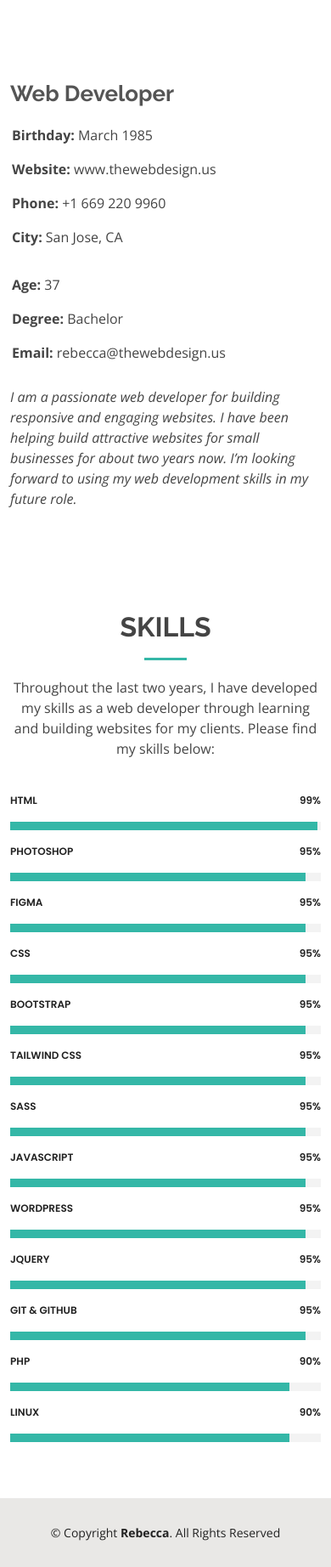
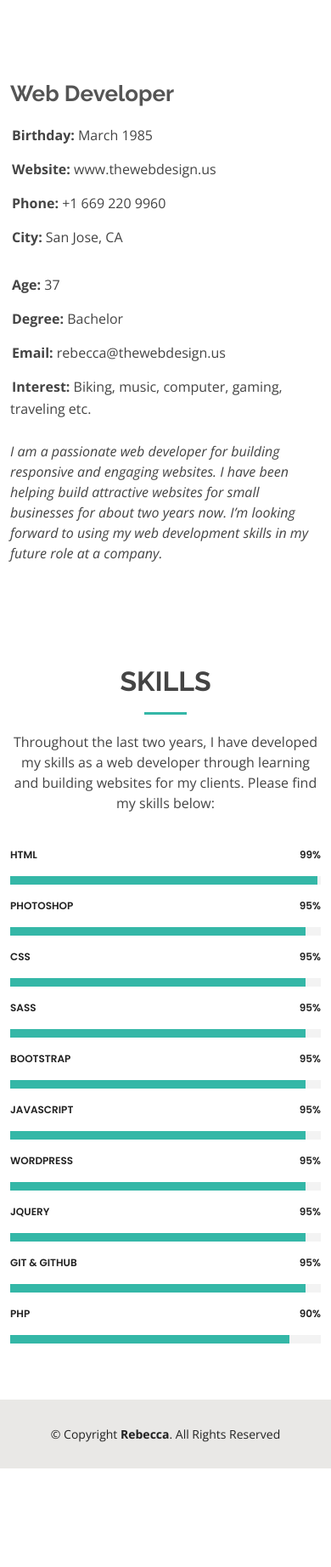
Before and after one commit to Rebecca-Keenonlearning/wpdeveloper_real_Estate, a plain HTML site: page about.html in a window 390 px wide. Shown: the part 151-1995 px from the top of the page at 85% size. After the commit the page ends 1879 px from the top, so only its background shows below. Drawn offline with nearby package versions, Linux system fonts and the light colour scheme.

Commit message:
2nd commit, not responsive, need fix

```diff
--- a/about.html
+++ b/about.html
@@ -86,13 +86,20 @@
                   <li><i class="bi bi-rounded-right"></i> <strong>Age:</strong> 37</li>
                   <li><i class="bi bi-rounded-right"></i> <strong>Degree:</strong> Bachelor</li>
                   <li><i class="bi bi-rounded-right"></i> <strong>Email:</strong> rebecca@thewebdesign.us</li>
+                  <li><i class="bi bi-rounded-right"></i> <strong>Interest:</strong> Biking, music, computer,
+                    gaming,
+                    traveling etc.</li>
                 </ul>
               </div>
+            </div>
+
+            <div class="row">
+
             </div>
             <p class="fst-italic">
               I am a passionate web developer for building responsive and engaging websites. I have been helping build
               attractive websites for small businesses for about two years now. I’m looking forward to using my web
-              development skills in my future role.
+              development skills in my future role at a company.
             </p>
           </div>
         </div> <!-- row -->
@@ -131,7 +138,7 @@
             </div>
 
             <div class="progress">
-              <span class="skill">Figma<i class="val">95%</i></span>
+              <span class="skill">CSS<i class="val">95%</i></span>
               <div class="progress-bar-wrap">
                 <div class="progress-bar" role="progressbar" aria-valuenow="95" aria-valuemin="0" aria-valuemax="100">
                 </div>
@@ -140,7 +147,7 @@
 
 
             <div class="progress">
-              <span class="skill">CSS <i class="val">95%</i></span>
+              <span class="skill">SASS<i class="val">95%</i></span>
               <div class="progress-bar-wrap">
                 <div class="progress-bar" role="progressbar" aria-valuenow="95" aria-valuemin="0" aria-valuemax="100">
                 </div>
@@ -155,21 +162,6 @@
               </div>
             </div>
 
-            <div class="progress">
-              <span class="skill">TailWind CSS<i class="val">95%</i></span>
-              <div class="progress-bar-wrap">
-                <div class="progress-bar" role="progressbar" aria-valuenow="95" aria-valuemin="0" aria-valuemax="100">
-                </div>
-              </div>
-            </div>
-
-            <div class="progress">
-              <span class="skill">SASS<i class="val">95%</i></span>
-              <div class="progress-bar-wrap">
-                <div class="progress-bar" role="progressbar" aria-valuenow="95" aria-valuemin="0" aria-valuemax="100">
-                </div>
-              </div>
-            </div>
 
           </div> <!-- skills on left column -->
 
@@ -215,14 +207,6 @@
               </div>
             </div>
 
-            <div class="progress">
-              <span class="skill">Linux<i class="val">90%</i></span>
-              <div class="progress-bar-wrap">
-                <div class="progress-bar" role="progressbar" aria-valuenow="90" aria-valuemin="0" aria-valuemax="100">
-                </div>
-              </div>
-            </div>
-
           </div> <!-- skills end on right column -->
 
         </div> <!-- all skills -->
@@ -231,7 +215,6 @@
     </section><!-- End Skills Section -->
 
   </main><!-- End #main -->
-
 
 
   <!-- ======= Footer ======= -->
```
Also changed, not shown: contact.html (+2 -3 lines), index.html (+2 -2 lines), portfolio.html (+4 -6 lines).
